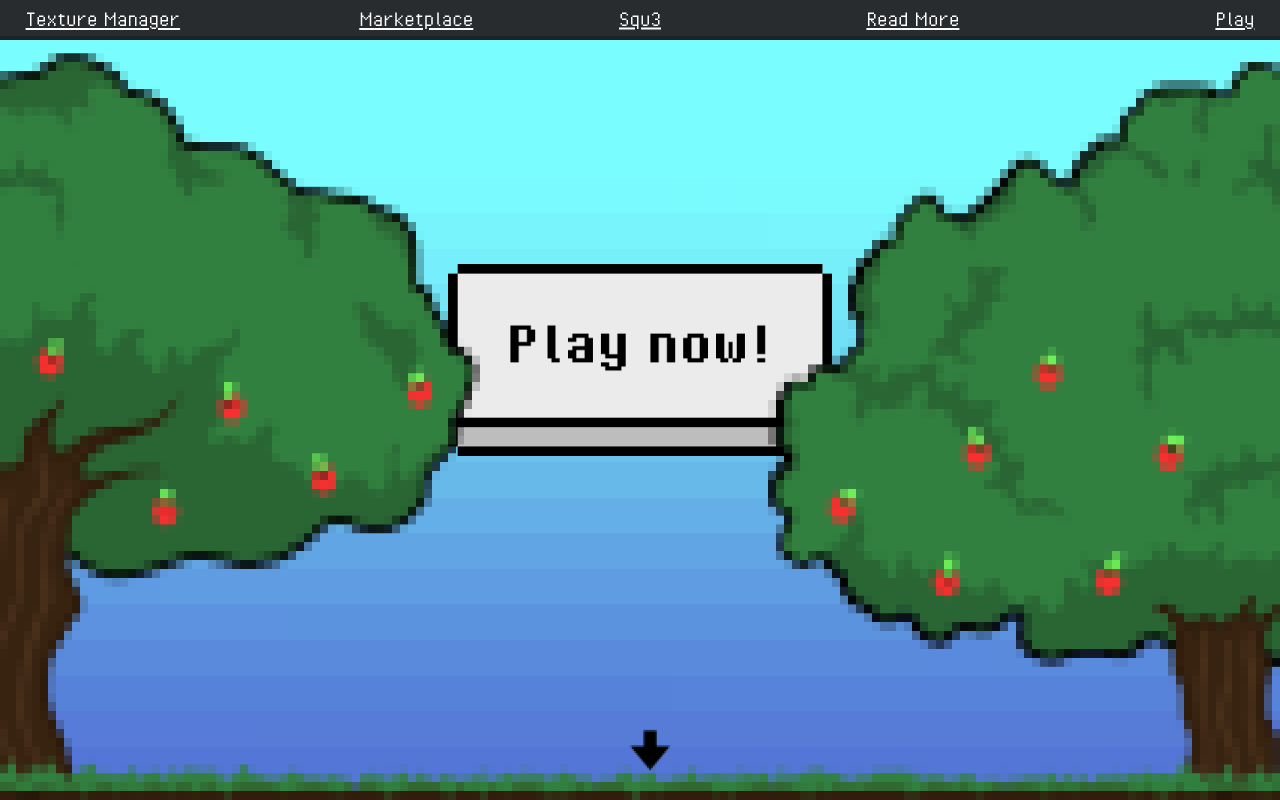
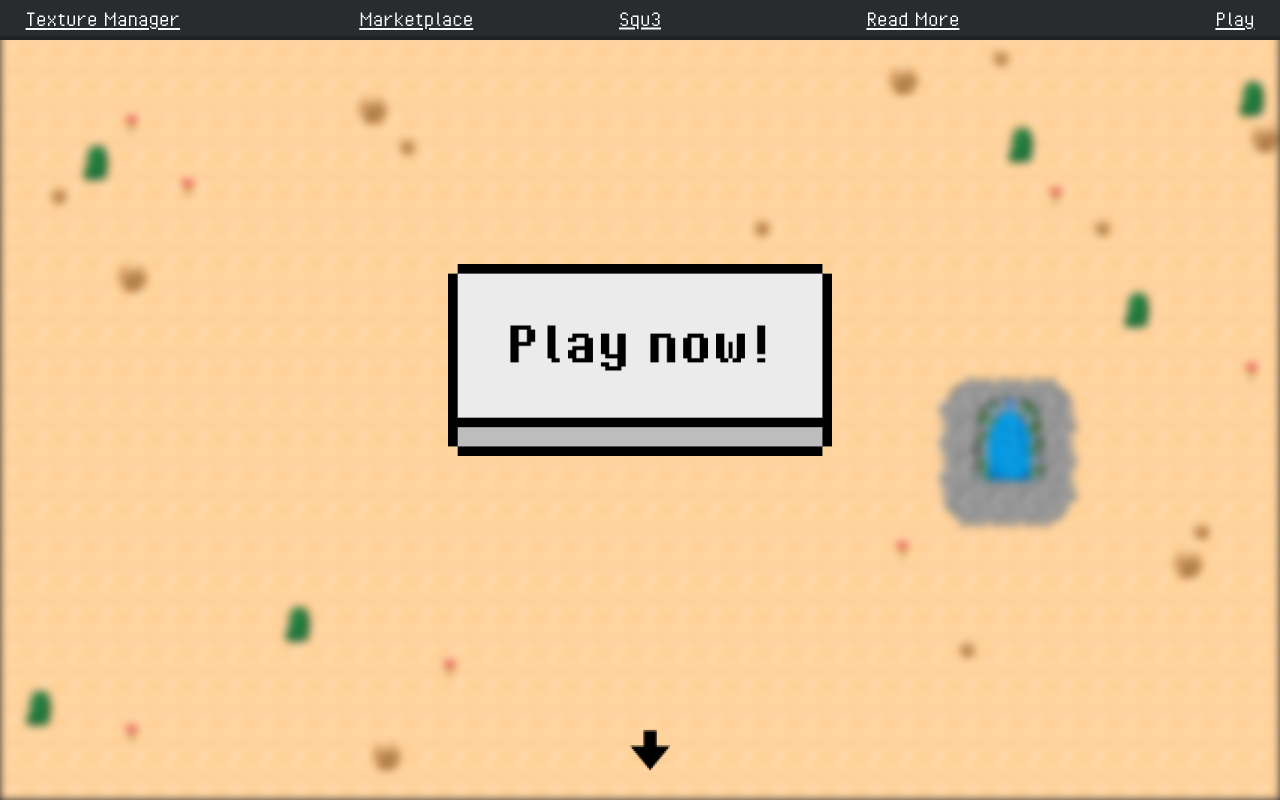
Before and after one commit to teavver/squ3-opening-screen, a website: page dist/index.html in a window 1280 px wide. Shown: the top 800 px of the page. Drawn offline with nearby package versions, Linux system fonts and the light colour scheme.

Commit message:
page1 new bg concept

```diff
--- a/dist/index.html
+++ b/dist/index.html
@@ -37,16 +37,16 @@
 
 
             <div id="page1-bgDiv">
-                <img src="./assets/page1-bg.png" id="page1bgImg" alt="">
+                <img src="assets/page1-bg-new.png" id="page1bgImg" alt="">
             </div>
 
-            <div id="page1-grassDiv">
+            <!-- <div id="page1-grassDiv">
                 <img src="./assets/page1-grass.png" alt="" id="page1_grass">
-            </div>
+            </div> -->
 
-            <div id="page1_treesDiv">
+            <!-- <div id="page1_treesDiv">
                 <img src="./assets/page1-trees.png" alt="" id="page1_trees">
-            </div>
+            </div> -->
 
         </div>
 
--- a/dist/styleGame.css
+++ b/dist/styleGame.css
@@ -126,6 +126,10 @@ h1{
     background-color:  #1e3799;
     border-bottom: 8px solid #0c2461;
     color: white;
+    /* new colorway? */
+    /* background-color: #ffcc82; */
+    /* border-bottom: 8px solid #ecb96e; */
+    /* color:#282C2F; */
     padding: 15px 32px;
     text-align: center;
     text-decoration: none;
--- a/dist/styleMain.css
+++ b/dist/styleMain.css
@@ -146,6 +146,10 @@ a:visited{
     z-index:0;
     height: 100vh;
     width: 100vw;
+
+    /* new stuff */
+    filter: blur(4px);
+  -webkit-filter: blur(4px);
 }
 #page1bgDiv{
     z-index:-1;
```
Also changed, not shown: dist/assets/page1-bg-new.png (added).
